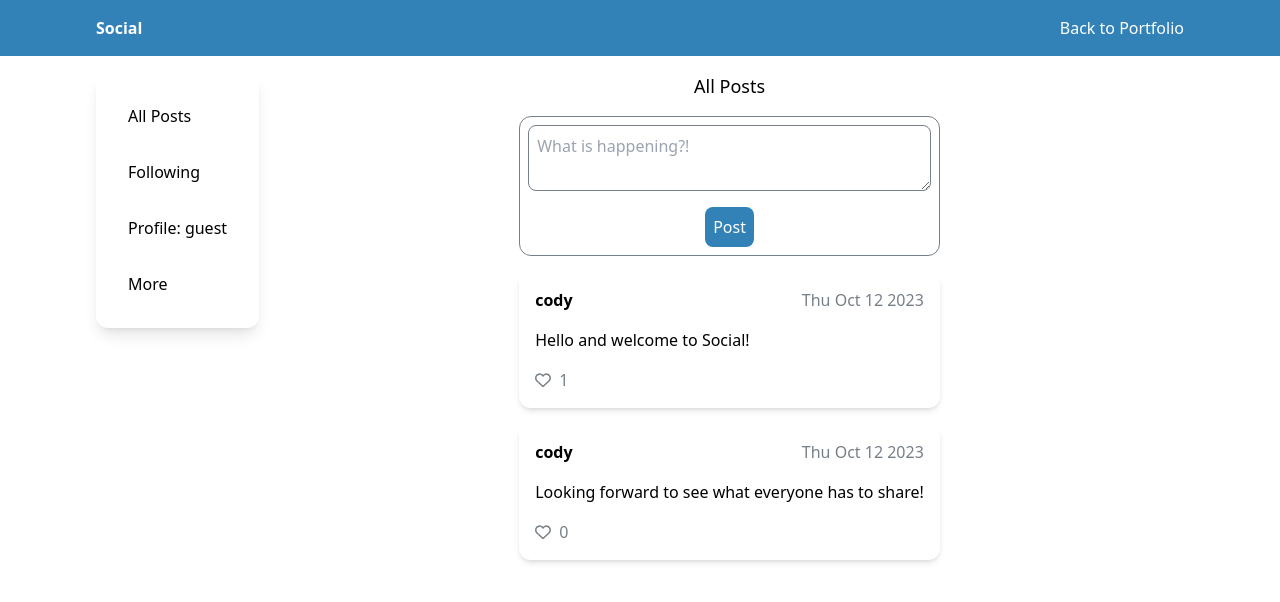
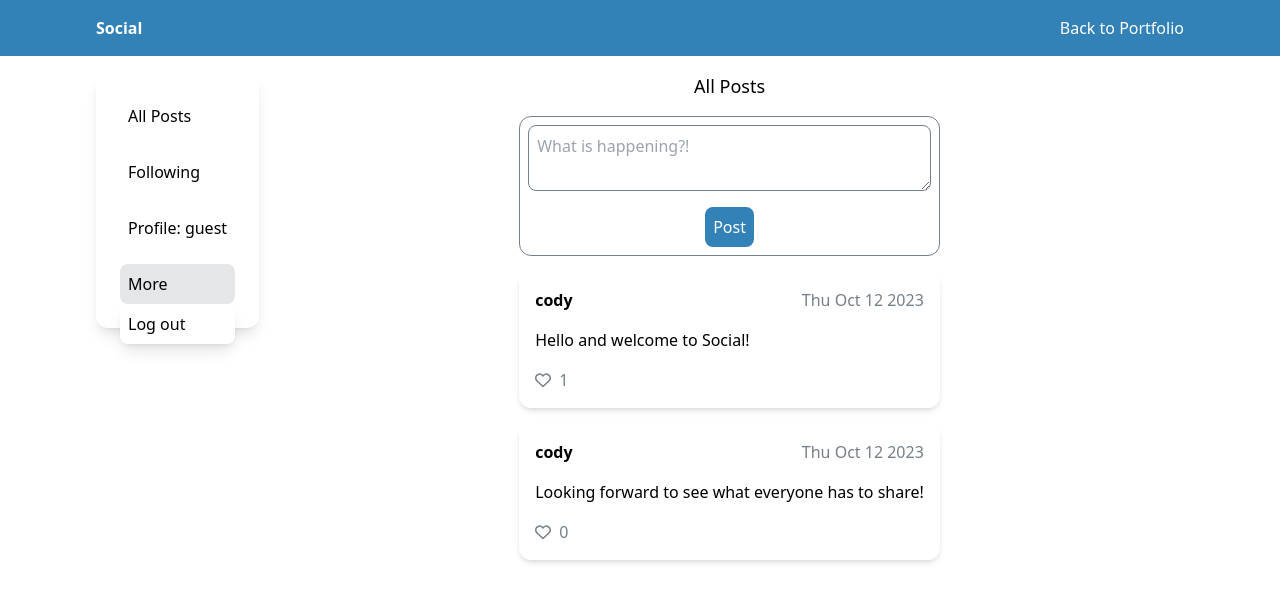
Before and after one commit to Cody06/Portfolio, a Next.js app: page /social in a window 1280 px wide. Both pictures are taken after a click on the button "More". Shown: the top 602 px of the page. Built offline with nearby package versions, Linux system fonts and the light colour scheme.

Commit message:
Change view from Nav buttons

```diff
--- a/src/components/Social/components/Nav.tsx
+++ b/src/components/Social/components/Nav.tsx
@@ -1,40 +1,68 @@
+import useOutsideClick from '@/hooks/useOutsideClick';
+import Link from 'next/link';
+import { Dispatch, SetStateAction, useState } from 'react';
+import { Views } from '../types';
+
 interface Props {
     user: string;
+    setSelectedView: Dispatch<SetStateAction<Views>>;
 }
 
-const Nav: React.FC<Props> = ({ user }) => {
+const Nav: React.FC<Props> = ({ user, setSelectedView }) => {
+    console.log('Rendering Nav');
+    const [isOpen, setIsOpen] = useState(false);
+    const ref = useOutsideClick(() => setIsOpen(false));
     const buttons = [
         {
             id: 'home',
             name: 'All Posts',
-            onClick: () => {},
+            onClick: () => setSelectedView('allPosts'),
         },
         {
             id: 'following',
             name: 'Following',
-            onClick: () => {},
+            onClick: () => setSelectedView('following'),
         },
         {
             id: 'profile',
             name: `Profile: ${user}`,
-            onClick: () => {},
+            onClick: () => setSelectedView('ownProfile'),
         },
         {
             id: 'more',
             name: 'More',
-            onClick: () => {},
+            onClick: () => {
+                setIsOpen(!isOpen);
+            },
         },
     ];
+
+    const Dropdown = (
+        <Link
+            className="absolute p-2 w-full bg-white rounded-b-lg shadow-lg
+                hover:bg-grey-90 hover:cursor-pointer"
+            href="/"
+        >
+            Log out
+        </Link>
+    );
 
     return (
         <nav className="p-6 rounded-xl shadow-lg w-max whitespace-nowrap h-max">
             <ul className="flex flex-col gap-y-4">
                 {buttons.map((button) => (
-                    <li
-                        key={button.id}
-                        className="p-2 hover:bg-grey-100 hover:bg-opacity-20 hover:cursor-pointer rounded-lg"
-                    >
-                        <button onClick={button.onClick}>{button.name}</button>
+                    <li ref={ref} key={button.id}>
+                        <button
+                            className={`w-full p-2 text-left rounded-lg
+                                hover:bg-grey-100 hover:bg-opacity-20 hover:cursor-pointer
+                                ${button.id === 'more' && isOpen && 'bg-grey-100 bg-opacity-20'}`}
+                            onClick={button.onClick}
+                        >
+                            {button.name}
+                        </button>
+                        {button.id === 'more' && (
+                            <div className="relative">{isOpen && Dropdown}</div>
+                        )}
                     </li>
                 ))}
             </ul>
--- a/src/components/Social/index.tsx
+++ b/src/components/Social/index.tsx
@@ -1,69 +1,23 @@
 'use client';
-import { FontAwesomeIcon } from '@fortawesome/react-fontawesome';
-import { faHeart } from '@fortawesome/free-regular-svg-icons';
+
 import { useState } from 'react';
 import Link from 'next/link';
 import Nav from './components/Nav';
-import NewPostInput from './components/NewPostInput';
+import AllPosts from './components/AllPosts';
+import Following from './components/Following';
+import { Views } from './types';
+import OwnProfile from './components/OwnProfile';
 
 const Social = () => {
     // TODO: Add user Id from login
     const userId = 'guest';
 
-    const initialPosts = [
-        {
-            id: '1',
-            date: new Date('2023-10-12').toDateString(),
-            creator: 'cody',
-            content: 'Hello and welcome to Social!',
-            likes: ['guest'],
-        },
-        {
-            id: '2',
-            date: new Date('2023-10-12').toDateString(),
-            creator: 'cody',
-            content: 'Looking forward to see what everyone has to share!',
-            likes: [],
-        },
-    ];
+    const [selectedView, setSelectedView] = useState<Views>('allPosts');
 
-    const [posts, setPosts] = useState(initialPosts);
-
-    const savePost = (newPost: string) => {
-        setPosts([
-            {
-                id: `${userId}-${Date.now().toString()}`,
-                date: new Date().toDateString(),
-                creator: userId,
-                content: newPost,
-                likes: [],
-            },
-            ...posts,
-        ]);
-    };
-
-    const toggleLike = (postId: string) => {
-        setPosts(
-            posts.map((post) => {
-                if (post.id === postId) {
-                    const userAlreadyLikedPost = post.likes.includes(userId);
-
-                    if (userAlreadyLikedPost) {
-                        return {
-                            ...post,
-                            likes: post.likes.filter((likedUserId) => likedUserId !== userId),
-                        };
-                    } else {
-                        return {
-                            ...post,
-                            likes: [...post.likes, userId],
-                        };
-                    }
-                } else {
-                    return post;
-                }
-            }),
-        );
+    const views = {
+        allPosts: <AllPosts userId={userId} />,
+        following: <Following />,
+        ownProfile: <OwnProfile />,
     };
 
     return (
@@ -78,33 +32,9 @@ const Social = () => {
             </div>
 
             <div className="flex p-4 gap-x-4 max-w-[70rem] mx-auto">
-                <Nav user="guest" />
+                <Nav user="guest" setSelectedView={setSelectedView} />
 
-                {/* TODO: Container for the different sections */}
-                <div className="max-w-[100rem] mx-auto">
-                    <h1 className="text-lg text-center mb-4">All Posts</h1>
-
-                    <NewPostInput savePost={savePost} />
-
-                    <div className="space-y-4">
-                        {posts.map((post) => (
-                            <div key={post.id} className="space-y-4 p-4 rounded-xl shadow-md">
-                                <div className="flex justify-between">
-                                    <span className="font-bold">{post.creator}</span>
-                                    <span className="text-grey-100">{post.date}</span>
-                                </div>
-                                <p>{post.content}</p>
-                                <button
-                                    className="text-grey-100 space-x-2 hover:text-red"
-                                    onClick={() => toggleLike(post.id)}
-                                >
-                                    <FontAwesomeIcon icon={faHeart} />
-                                    <span>{post.likes.length}</span>
-                                </button>
-                            </div>
-                        ))}
-                    </div>
-                </div>
+                {views[selectedView]}
             </div>
         </>
     );
```
